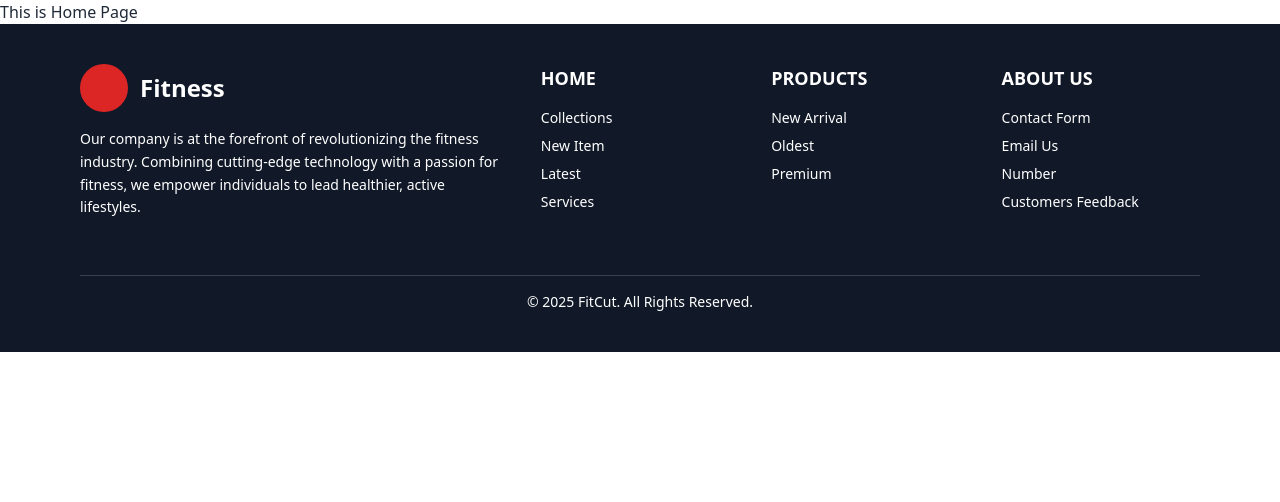
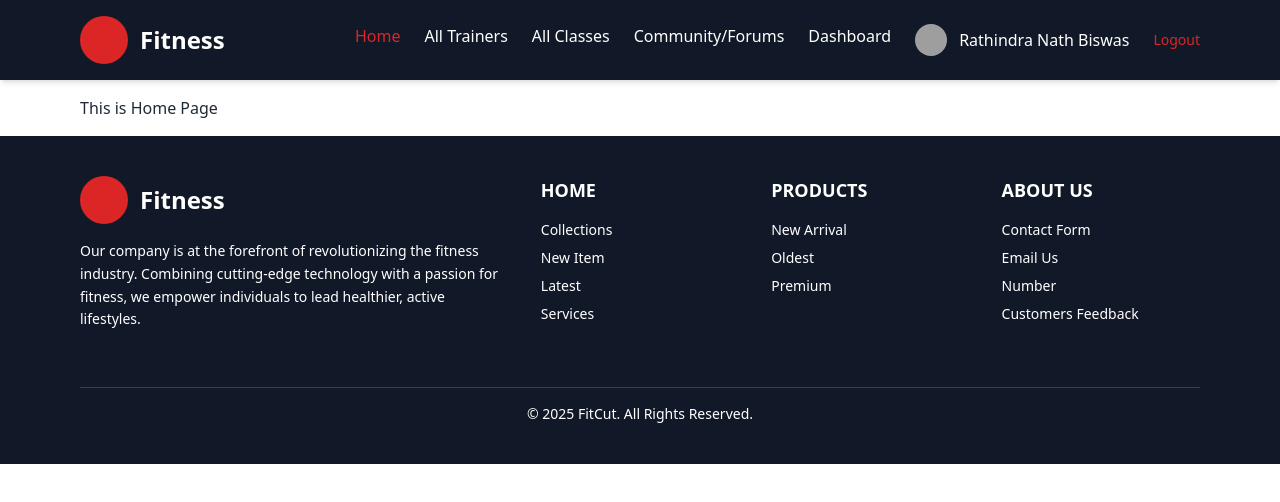
Before and after one commit to rathininfo/active-haven-client, a React (Vite) app: page / in a window 1280 px wide. Shown: the top 502 px of the page. Built offline with nearby package versions, Linux system fonts and the light colour scheme; grey boxes are pictures that could not be loaded.

Commit message:
completed Navbar

```diff
--- a/src/Layout/MainLayout.jsx
+++ b/src/Layout/MainLayout.jsx
@@ -1,10 +1,12 @@
 import React from "react";
 import { Outlet } from "react-router-dom";
 import Footer from "../Pages/Shared/Footer/Footer";
+import Navbar from "../Pages/Shared/Navbar/Navbar";
 
 const MainLayout = () => {
   return (
-    <div>
+    <div className="container mx-auto">
+      <Navbar></Navbar>
       <Outlet></Outlet>
       <Footer></Footer>
     </div>
--- a/src/Pages/Home.jsx
+++ b/src/Pages/Home.jsx
@@ -2,7 +2,7 @@ import React from "react";
 
 const Home = () => {
   return (
-    <div>
+    <div className="container mx-auto px-20 py-4">
       <h2>This is Home Page</h2>
     </div>
   );
--- /dev/null
+++ b/src/Pages/Shared/Navbar/Navbar.jsx
@@ -0,0 +1,158 @@
+import React, { useContext } from "react";
+import { Link } from "react-router-dom";
+
+const Navbar = () => {
+  const user = {
+    name: "Rathindra Nath Biswas",
+    email: "rathininfo7@gmail.com",
+  };
+
+  const handleLogout = () => {
+    console.log("clicked");
+  };
+
+  return (
+    <nav className="bg-gray-900 text-white shadow-md">
+      <div className="container mx-auto px-20 py-4 flex justify-between items-center">
+        {/* Website Logo */}
+        <div className="flex items-center space-x-3">
+          <div className="bg-red-600 text-white rounded-full w-12 h-12 flex items-center justify-center text-xl font-bold">
+            <i className="fas fa-dumbbell"></i>
+          </div>
+          <Link to="/" className="text-2xl font-bold">
+            Fitness
+          </Link>
+        </div>
+
+        {/* Navbar Links */}
+        <div className="hidden md:flex space-x-6">
+          <Link
+            to="/"
+            className={`hover:text-red-600 ${
+              location.pathname === "/" ? "text-red-600" : ""
+            }`}
+          >
+            Home
+          </Link>
+          <Link
+            to="/trainers"
+            className={`hover:text-red-600 ${
+              location.pathname === "/trainers" ? "text-red-600" : ""
+            }`}
+          >
+            All Trainers
+          </Link>
+          <Link
+            to="/classes"
+            className={`hover:text-red-600 ${
+              location.pathname === "/classes" ? "text-red-600" : ""
+            }`}
+          >
+            All Classes
+          </Link>
+          <Link
+            to="/community"
+            className={`hover:text-red-600 ${
+              location.pathname === "/community" ? "text-red-600" : ""
+            }`}
+          >
+            Community/Forums
+          </Link>
+
+          {/* Conditional Dashboard and Profile based on User Login */}
+          {user ? (
+            <>
+              <Link
+                to="/dashboard"
+                className={`hover:text-red-600 ${
+                  location.pathname === "/dashboard" ? "text-red-600" : ""
+                }`}
+              >
+                Dashboard
+              </Link>
+              <div className="flex items-center space-x-3">
+                <img
+                  src={user.profilePicture || "/default-avatar.png"}
+                  alt="Profile"
+                  className="w-8 h-8 rounded-full"
+                />
+                <span>{user.name}</span>
+              </div>
+              <button
+                onClick={handleLogout}
+                className="text-sm text-red-600 hover:text-red-500"
+              >
+                Logout
+              </button>
+            </>
+          ) : (
+            <>
+              <Link to="/login" className="hover:text-red-600">
+                Login
+              </Link>
+              <Link to="/register" className="hover:text-red-600">
+                Register
+              </Link>
+            </>
+          )}
+        </div>
+
+        {/* Mobile Navbar Toggle */}
+        <div className="md:hidden flex items-center space-x-4">
+          <button className="text-white">☰</button>
+        </div>
+      </div>
+
+      {/* Mobile Dropdown */}
+      <div className="md:hidden bg-gray-800">
+        <div className="space-y-4 py-4 px-6">
+          <Link to="/" className="block hover:text-red-600">
+            Home
+          </Link>
+          <Link to="/trainers" className="block hover:text-red-600">
+            All Trainers
+          </Link>
+          <Link to="/classes" className="block hover:text-red-600">
+            All Classes
+          </Link>
+          <Link to="/community" className="block hover:text-red-600">
+            Community/Forums
+          </Link>
+
+          {user ? (
+            <>
+              <Link to="/dashboard" className="block hover:text-red-600">
+                Dashboard
+              </Link>
+              <div className="flex items-center space-x-3">
+                <img
+                  src={user.profilePicture || "/default-avatar.png"}
+                  alt="Profile"
+                  className="w-8 h-8 rounded-full"
+                />
+                <span>{user.name}</span>
+              </div>
+              <button
+                onClick={handleLogout}
+                className="text-sm text-red-600 hover:text-red-500 w-full text-left"
+              >
+                Logout
+              </button>
+            </>
+          ) : (
+            <>
+              <Link to="/login" className="block hover:text-red-600">
+                Login
+              </Link>
+              <Link to="/register" className="block hover:text-red-600">
+                Register
+              </Link>
+            </>
+          )}
+        </div>
+      </div>
+    </nav>
+  );
+};
+
+export default Navbar;
```
